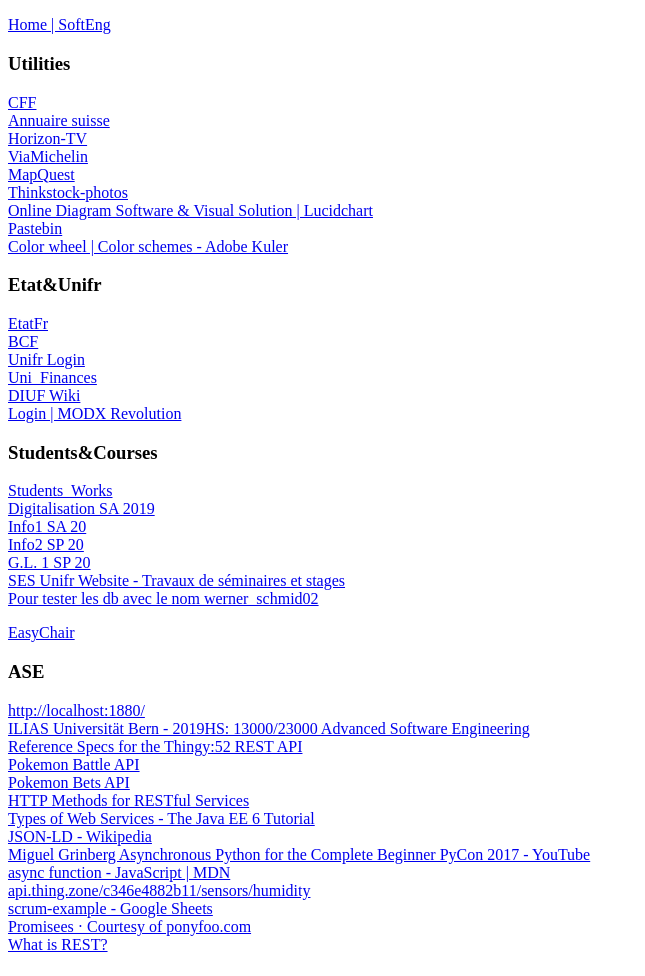
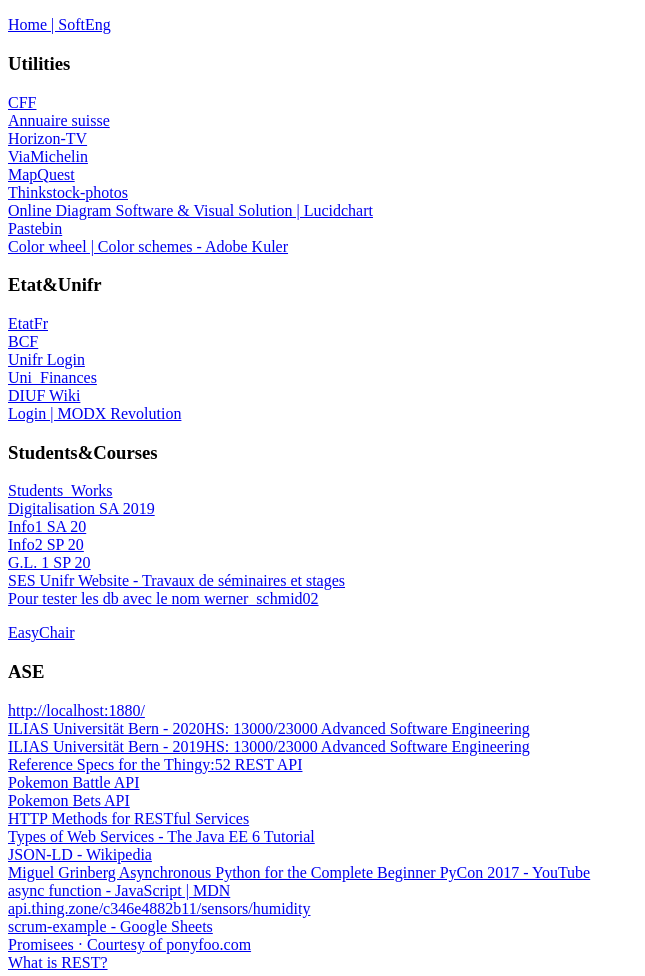
Before and after one commit to pasquiej/bookmarks, a plain HTML site: page index.html in a window 1280 px wide. Shown: the part 91-1067 px from the top of the page, without its empty margins (0-645 px from the left). Drawn offline with Linux system fonts and the light colour scheme.

Commit message:
Update index.html

```diff
--- a/index.html
+++ b/index.html
@@ -43,6 +43,7 @@
 		<DT><H3 FOLDED>ASE</H3>
 		<DL><p>
 			<DT><A HREF="http://localhost:1880/">http://localhost:1880/</A>
+			<DT><A HREF="https://ilias.unibe.ch/goto_ilias3_unibe_crs_1841334.html">ILIAS Universität Bern - 2020HS: 13000/23000 Advanced Software Engineering</A>
 			<DT><A HREF="https://ilias.unibe.ch/goto_ilias3_unibe_crs_1531265.html">ILIAS Universität Bern - 2019HS: 13000/23000 Advanced Software Engineering</A>
 			<DT><A HREF="http://specs.thing.zone/?http://api.thing.zone">Reference Specs for the Thingy:52 REST API</A>
 			<DT><A HREF="http://pokemon.thing.zone/api/v1/">Pokemon Battle API</A>
```
